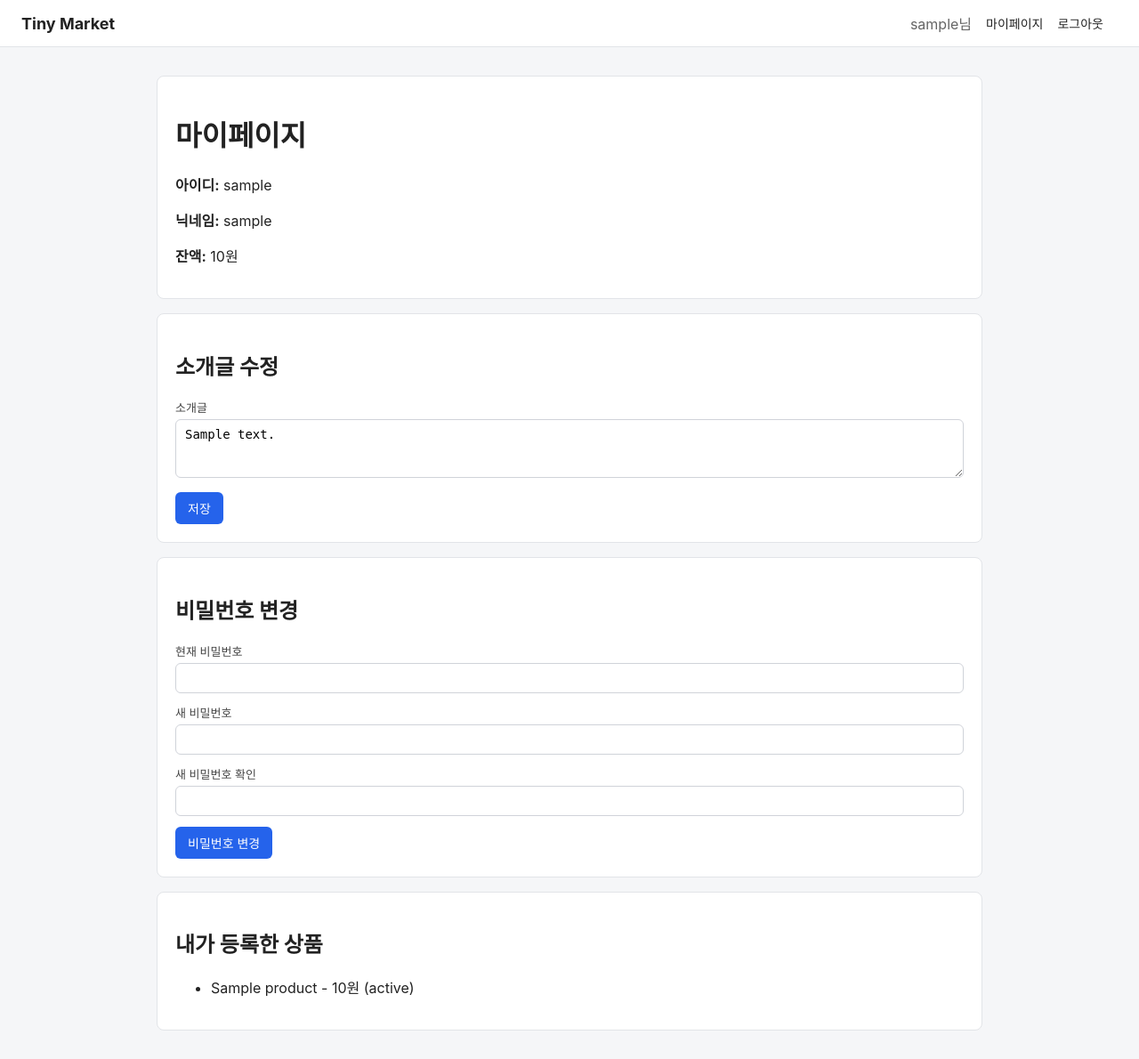
After one commit to Y0ngC1oud/secure_coding_junggo, a Flask app: page /auth/mypage in a window 1280 px wide. The commit adds this page. Shown: the whole page at 89% size. Run offline with Flask 3, Linux system fonts and the light colour scheme; a user stored in the database is signed in; tables that the repository leaves empty hold one stand-in row (values such as "Sample post").

Commit message:
feat: 마이페이지 추가
- 소개글 수정, 비밀번호 변경(현재 비밀번호 검증 후 변경) 기능
- 잔액 및 내가 등록한 상품 목록 조회
- 네비게이션에 마이페이지 링크 추가

```diff
--- a/app/auth/forms.py
+++ b/app/auth/forms.py
@@ -1,5 +1,5 @@
 from flask_wtf import FlaskForm
-from wtforms import PasswordField, StringField
+from wtforms import PasswordField, StringField, TextAreaField
 from wtforms.validators import DataRequired, EqualTo, Length, Regexp
 
 
@@ -29,3 +29,19 @@ class RegisterForm(FlaskForm):
 class LoginForm(FlaskForm):
     username = StringField("아이디", validators=[DataRequired(message="아이디를 입력해주세요.")])
     password = PasswordField("비밀번호", validators=[DataRequired(message="비밀번호를 입력해주세요.")])
+
+
+class ProfileForm(FlaskForm):
+    bio = TextAreaField("소개글", validators=[Length(max=200, message="소개글은 200자 이내로 작성해주세요.")])
+
+
+class ChangePasswordForm(FlaskForm):
+    current_password = PasswordField("현재 비밀번호", validators=[DataRequired(message="현재 비밀번호를 입력해주세요.")])
+    new_password = PasswordField(
+        "새 비밀번호",
+        validators=[DataRequired(message="새 비밀번호를 입력해주세요."), Length(min=8, max=100, message="비밀번호는 8자 이상이어야 합니다.")],
+    )
+    new_password_confirm = PasswordField(
+        "새 비밀번호 확인",
+        validators=[DataRequired(), EqualTo("new_password", message="비밀번호가 일치하지 않습니다.")],
+    )
--- a/app/auth/routes.py
+++ b/app/auth/routes.py
@@ -2,8 +2,8 @@ from flask import Blueprint, current_app, flash, redirect, render_template, url_
 from flask_login import current_user, login_required, login_user, logout_user
 
 from ..extensions import db, limiter
-from ..models import User
-from .forms import LoginForm, RegisterForm
+from ..models import Product, User
+from .forms import ChangePasswordForm, LoginForm, ProfileForm, RegisterForm
 
 auth_bp = Blueprint("auth", __name__, url_prefix="/auth")
 
@@ -64,3 +64,48 @@ def logout():
     logout_user()
     flash("로그아웃되었습니다.", "info")
     return redirect(url_for("main.home"))
+
+
+@auth_bp.route("/mypage")
+@login_required
+def mypage():
+    profile_form = ProfileForm(bio=current_user.bio)
+    password_form = ChangePasswordForm()
+    my_products = (
+        Product.query.filter_by(seller_id=current_user.id).order_by(Product.created_at.desc()).all()
+    )
+    return render_template(
+        "auth/mypage.html",
+        profile_form=profile_form,
+        password_form=password_form,
+        my_products=my_products,
+    )
+
+
+@auth_bp.route("/mypage/bio", methods=["POST"])
+@login_required
+def update_bio():
+    profile_form = ProfileForm()
+    if profile_form.validate_on_submit():
+        current_user.bio = profile_form.bio.data
+        db.session.commit()
+        flash("소개글이 수정되었습니다.", "success")
+    else:
+        flash("소개글 수정에 실패했습니다.", "error")
+    return redirect(url_for("auth.mypage"))
+
+
+@auth_bp.route("/mypage/password", methods=["POST"])
+@login_required
+def update_password():
+    password_form = ChangePasswordForm()
+    if password_form.validate_on_submit():
+        if not current_user.check_password(password_form.current_password.data):
+            flash("현재 비밀번호가 올바르지 않습니다.", "error")
+            return redirect(url_for("auth.mypage"))
+        current_user.set_password(password_form.new_password.data)
+        db.session.commit()
+        flash("비밀번호가 변경되었습니다.", "success")
+    else:
+        flash("비밀번호 변경에 실패했습니다.", "error")
+    return redirect(url_for("auth.mypage"))
--- /dev/null
+++ b/app/templates/auth/mypage.html
@@ -0,0 +1,55 @@
+{% extends "base.html" %}
+{% block title %}마이페이지 - Tiny Market{% endblock %}
+{% block content %}
+  <div class="card">
+    <h1>마이페이지</h1>
+    <p><strong>아이디:</strong> {{ current_user.username }}</p>
+    <p><strong>닉네임:</strong> {{ current_user.nickname }}</p>
+    <p><strong>잔액:</strong> {{ "{:,}".format(current_user.balance) }}원</p>
+  </div>
+
+  <div class="card" style="margin-top:16px;">
+    <h2>소개글 수정</h2>
+    <form class="stacked" method="post" action="{{ url_for('auth.update_bio') }}">
+      {{ profile_form.hidden_tag() }}
+      <label for="{{ profile_form.bio.id }}">{{ profile_form.bio.label.text }}</label>
+      {{ profile_form.bio(id=profile_form.bio.id, rows=3) }}
+      {% for error in profile_form.bio.errors %}<div class="flash error">{{ error }}</div>{% endfor %}
+      <button class="btn" type="submit" style="margin-top:12px;">저장</button>
+    </form>
+  </div>
+
+  <div class="card" style="margin-top:16px;">
+    <h2>비밀번호 변경</h2>
+    <form class="stacked" method="post" action="{{ url_for('auth.update_password') }}">
+      {{ password_form.hidden_tag() }}
+
+      <label for="{{ password_form.current_password.id }}">{{ password_form.current_password.label.text }}</label>
+      {{ password_form.current_password(id=password_form.current_password.id) }}
+      {% for error in password_form.current_password.errors %}<div class="flash error">{{ error }}</div>{% endfor %}
+
+      <label for="{{ password_form.new_password.id }}">{{ password_form.new_password.label.text }}</label>
+      {{ password_form.new_password(id=password_form.new_password.id) }}
+      {% for error in password_form.new_password.errors %}<div class="flash error">{{ error }}</div>{% endfor %}
+
+      <label for="{{ password_form.new_password_confirm.id }}">{{ password_form.new_password_confirm.label.text }}</label>
+      {{ password_form.new_password_confirm(id=password_form.new_password_confirm.id) }}
+      {% for error in password_form.new_password_confirm.errors %}<div class="flash error">{{ error }}</div>{% endfor %}
+
+      <button class="btn" type="submit" style="margin-top:12px;">비밀번호 변경</button>
+    </form>
+  </div>
+
+  <div class="card" style="margin-top:16px;">
+    <h2>내가 등록한 상품</h2>
+    {% if my_products %}
+      <ul>
+        {% for product in my_products %}
+          <li>{{ product.name }} - {{ "{:,}".format(product.price) }}원 ({{ product.status }})</li>
+        {% endfor %}
+      </ul>
+    {% else %}
+      <p>등록한 상품이 없습니다.</p>
+    {% endif %}
+  </div>
+{% endblock %}
--- a/app/templates/base.html
+++ b/app/templates/base.html
@@ -14,6 +14,7 @@
       {% block nav_right %}
         {% if current_user.is_authenticated %}
           <span style="margin-right:16px;color:#666;">{{ current_user.nickname }}님</span>
+          <a href="{{ url_for('auth.mypage') }}">마이페이지</a>
           <a href="{{ url_for('auth.logout') }}">로그아웃</a>
         {% else %}
           <a href="{{ url_for('auth.login') }}">로그인</a>
```
